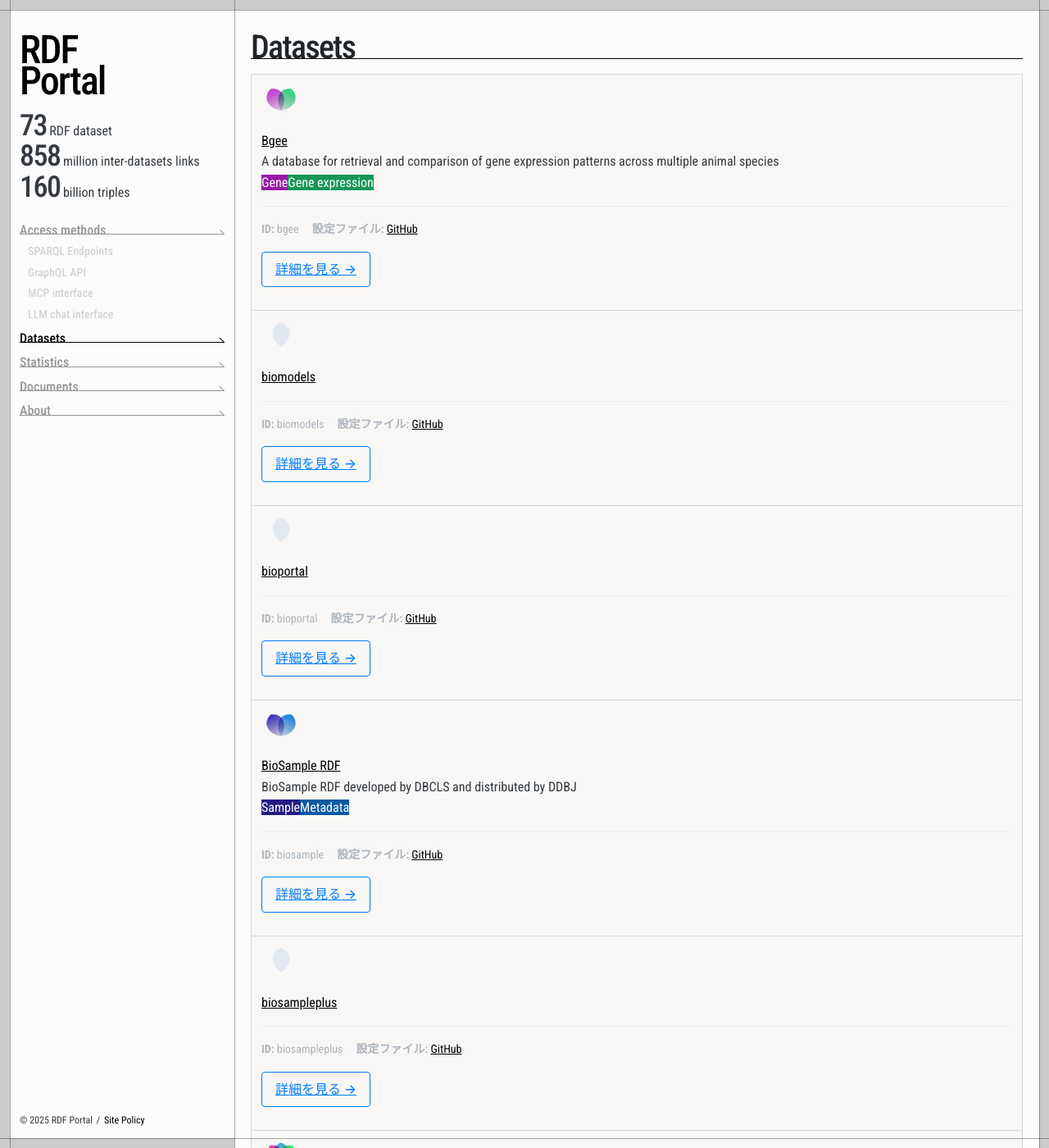
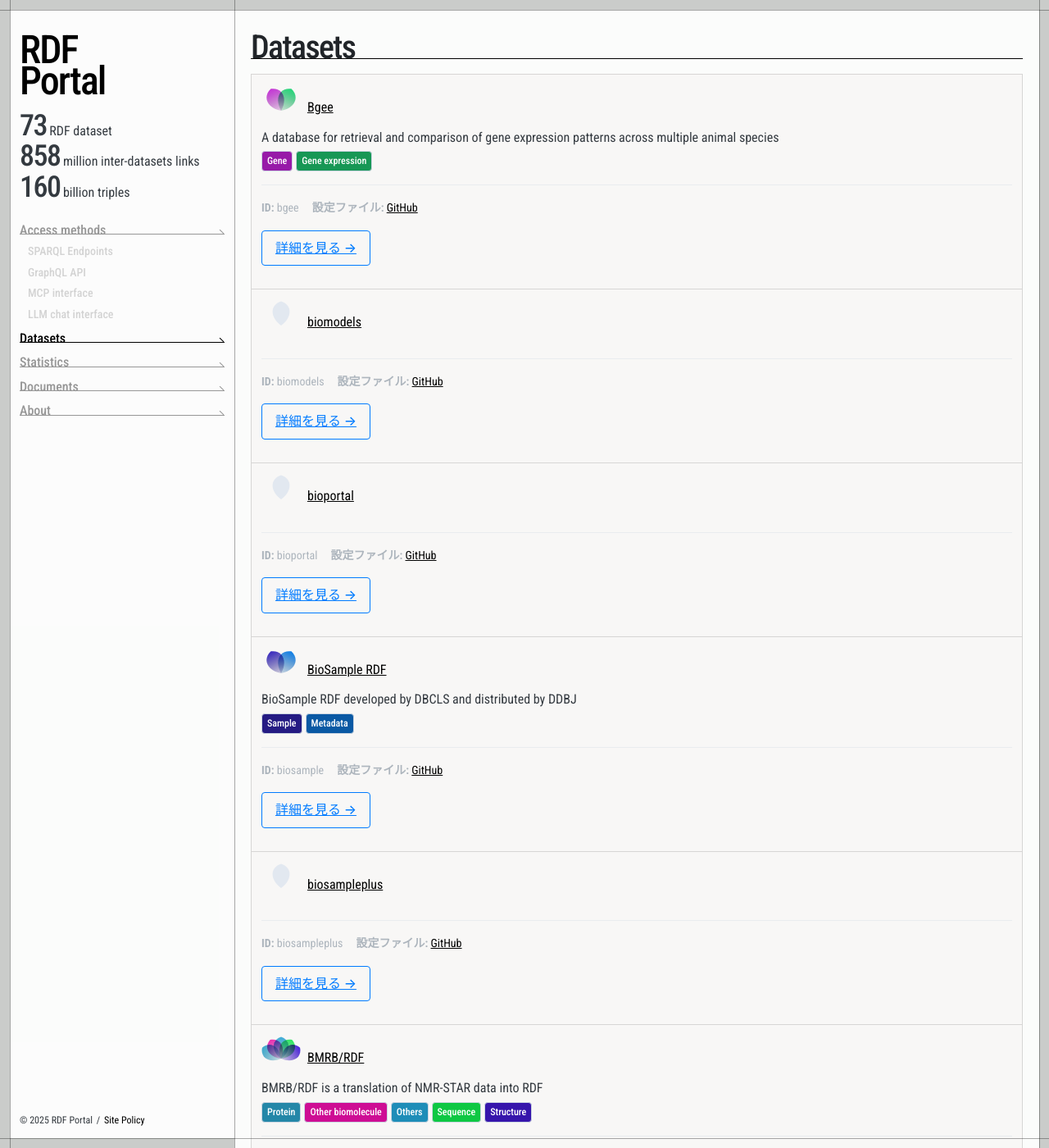
Before and after one commit to PENQEinc/rdf-portal-v2.github.io, a Jekyll site: the page built from datasets.md, in a window 1280 px wide and 1400 px high. Shown: the whole window at 82% size. Built offline with Jekyll 4.4.1, drawn with Linux system fonts in a browser that asks for light colours.

Commit message:
refactoring datasetcard.js

```diff
--- a/_sass/object/component/_dataset-card.sass
+++ b/_sass/object/component/_dataset-card.sass
@@ -9,46 +9,52 @@
 
   transition: all 0.4s cubic-bezier(0.4, 0, 0.2, 1)
 
+  > .icon
+    position: absolute
+
   > .title
     font-weight: 600
     font-size: 24px
     line-height: 1
     margin: 0 0 5px 0
 
-  > .dataset-card__head
+  // head (RSCSS) 移行後: 旧 .dataset-card__head は削除
+  > .head
     display: flex
     align-items: center
     gap: 8px
-    > .dataset-card__icon
-      flex: 0 0 auto
-      width: 48px
-      height: 48px
-      border-radius: 50%
+  // iconwrapper 内の svg (RSCSS: .icon, 旧: .dataset-card__icon)
+  > .icon
+    flex: 0 0 auto
+    width: 48px
+    height: 48px
+    border-radius: 50%
       /* 見やすさ向上のための軽い枠 */
-      box-shadow: 0 0 0 1px #0002, 0 2px 4px -1px #0003
-      background: radial-gradient(circle at 30% 30%, #fff, #f0f4f8)
-      image-rendering: crisp-edges
-      canvas:focus &
-        outline: 2px solid #2563eb
-        outline-offset: 2px
-      &.dataset-card__icon--svg
-        background: none
-        box-shadow: none
-        border-radius: 0
-        > g, path
-          isolation: isolate
+    box-shadow: 0 0 0 1px #0002, 0 2px 4px -1px #0003
+    background: radial-gradient(circle at 30% 30%, #fff, #f0f4f8)
+    image-rendering: crisp-edges
+    canvas:focus &
+      outline: 2px solid #2563eb
+      outline-offset: 2px
+  &.-svg
+    background: none
+    box-shadow: none
+    border-radius: 0
+    > g, path
+      isolation: isolate
     > .title
       flex: 1 1 auto
       margin: 0
       font-size: 22px
       line-height: 1.1
 
-  > .description
+  // body 内部要素 (RSCSS: .body) 旧 dataset-card__body は削除
+  > .body > .description
     margin: 0
     font-size: 16px
     line-height: 1.1
 
-  > .tags
+  > .body > .tags
     margin-top: 8px
     display: flex
     flex-wrap: wrap
@@ -64,4 +70,8 @@
       color: #475569
       border: 1px solid #cbd5e1
 
+  // フォールバック説明用
+  .isFallback
+    opacity: 0.7
+
       // カスタム色が設定されている場合は、インラインスタイルが優先される
--- a/assets/js/DatasetCard.js
+++ b/assets/js/DatasetCard.js
@@ -65,7 +65,8 @@ class DatasetCard {
     try {
       this.#dataset = dataset || {};
       this.#options = { ...DatasetCard.DEFAULTS.OPTIONS, ...(options || {}) };
-      const el = document.createElement("div");
+      // ルートを <article> に変更 (セマンティクス向上)
+      const el = document.createElement("article");
       el.className = DatasetCard.CARD_CLASS;
       if (Array.isArray(this.#options.customClasses))
         this.#options.customClasses.forEach((c) => c && el.classList.add(c));
@@ -107,13 +108,15 @@ class DatasetCard {
   }
 
   #generateContent() {
-    const iconHtml = this.#options.showIcon
-      ? `<div class="dataset-card__icon-wrapper">${this.#buildPetalSvg()}</div>`
+    const iconPart = this.#options.showIcon
+      ? `<div class="iconwrapper dataset-card__icon-wrapper">${this.#buildPetalSvg()}</div>`
       : "";
-    const titleHtml = this.#generateTitle();
+    const titlePart = this.#generateTitle();
     const descHtml = this.#generateDescription();
     const tagsHtml = this.#options.showTags ? this.#generateTags() : "";
-    return `${iconHtml}<div class="dataset-card__body">${titleHtml}${descHtml}${tagsHtml}</div>`;
+    // icon + title を <header> にまとめる (旧 .dataset-card__head を併記)
+    const headHtml = `<header class="head">${iconPart}${titlePart}</header>`;
+    return `${headHtml}<div class="body">${descHtml}${tagsHtml}</div>`;
   }
   #generateTitle() {
     const ttl =
@@ -145,7 +148,7 @@ class DatasetCard {
     if (this.#options.showFallbackDescription)
       return `<div class="${
         DatasetCard.DESCRIPTION_CLASS
-      } is-fallback">${this.#escapeHtml(
+      } isFallback">${this.#escapeHtml(
         DatasetCard.DEFAULTS.FALLBACK_DESCRIPTION
       )}</div>`;
     return "";
@@ -228,7 +231,7 @@ class DatasetCard {
     const path = `M0 ${APEX_Y} C ${ctrlX} ${CTRL_LOW_Y}, ${ctrlX} ${P.PETAL_CTRL_TOP_Y}, 0 ${P.PETAL_TOP_Y} C -${ctrlX} ${P.PETAL_CTRL_TOP_Y}, -${ctrlX} ${CTRL_LOW_Y}, 0 ${APEX_Y}Z`;
     // 0 タグ: フラット灰色一枚
     if (rawCount === 0) {
-      return `<svg class="dataset-card__icon dataset-card__icon--svg" width="${size}" height="${size}" viewBox="-50 0 100 100" role="img" aria-label="No tags"><g transform="scale(${(
+      return `<svg class="icon -svg" width="${size}" height="${size}" viewBox="-50 0 100 100" role="img" aria-label="No tags"><g transform="scale(${(
         P.SCALE * scaleVisual
       ).toFixed(4)}) translate(0,-4)"><path d="${path}" fill="${
         P.ZERO_TAG_COLOR
@@ -250,7 +253,7 @@ class DatasetCard {
         ? `${idBase}_${Math.floor(Math.random() * 1e5)}`
         : idBase;
       const grad = `<linearGradient id="${id}" x1="0" y1="0" x2="0" y2="1"><stop offset="0%" stop-color="${topHex}" stop-opacity="${P.GRAD_OPACITY_START}"/><stop offset="100%" stop-color="${baseHex}" stop-opacity="${P.GRAD_OPACITY_END}"/></linearGradient>`;
-      return `<svg class="dataset-card__icon dataset-card__icon--svg" width="${size}" height="${size}" viewBox="-50 0 100 100" role="img" aria-label="Tag: ${this.#escapeHtml(
+      return `<svg class="icon -svg" width="${size}" height="${size}" viewBox="-50 0 100 100" role="img" aria-label="Tag: ${this.#escapeHtml(
         tags[0]
       )}"><defs>${grad}</defs><g transform="scale(${(
         P.SCALE *
@@ -312,7 +315,7 @@ class DatasetCard {
         `<path d="${path}" fill="url(#${id})" transform="rotate(${angle} 0 ${APEX_Y})" style="mix-blend-mode:multiply"/>`
       );
     });
-    return `<svg class="dataset-card__icon dataset-card__icon--svg" width="${size}" height="${size}" viewBox="-50 0 100 100" role="img" aria-label="Tags: ${this.#escapeHtml(
+    return `<svg class="icon -svg" width="${size}" height="${size}" viewBox="-50 0 100 100" role="img" aria-label="Tags: ${this.#escapeHtml(
       arr.join(", ")
     )}"><defs>${gradients.join("")}</defs><g transform="scale(${(
       P.SCALE * scaleVisual
```
